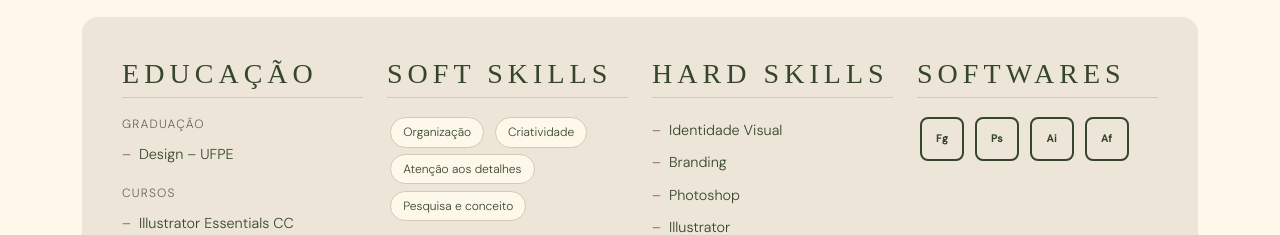
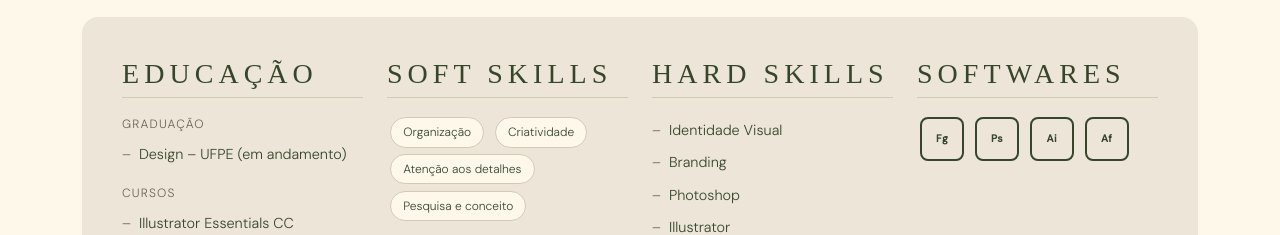
Before and after one commit to RafaelAlvesA/Isa_portfolio, a website: page docs/index.html in a window 1280 px wide. Shown: the part 1560-1795 px from the top of the page. Drawn offline with nearby package versions, Linux system fonts and the light colour scheme; a web font is replaced by a local one.

Commit message:
fix - graduação no index

```diff
--- a/docs/index.html
+++ b/docs/index.html
@@ -94,7 +94,7 @@
 
             <p class="cv-label">Graduação</p>
             <ul>
-              <li>Design – UFPE</li>
+              <li>Design – UFPE (em andamento)</li>
             </ul>
 
             <p class="cv-label">Cursos</p>
```
